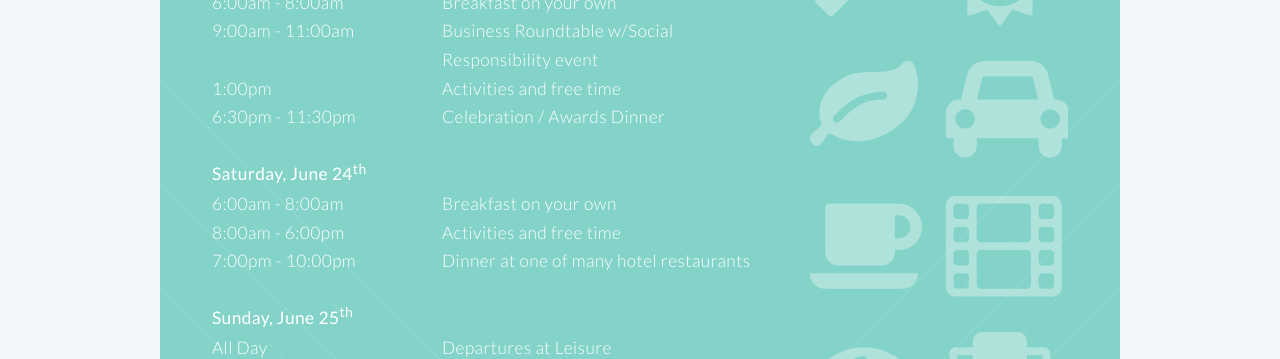
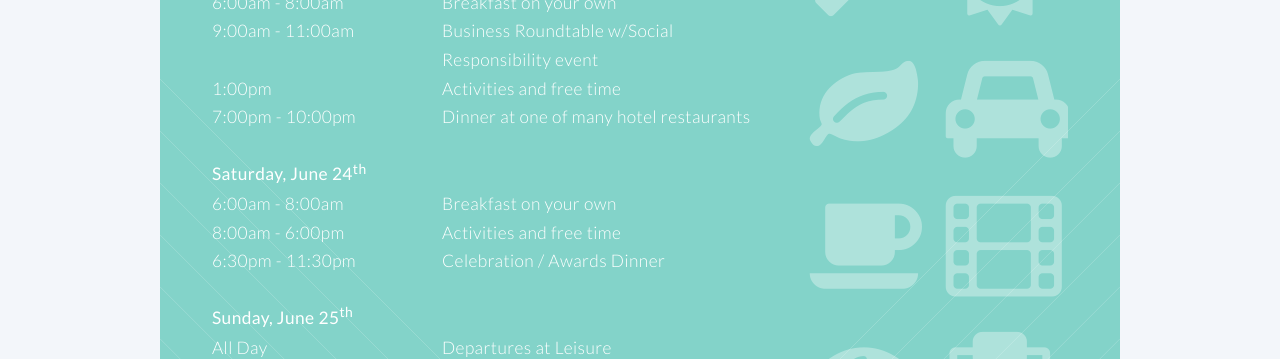
Before and after one commit to rp7c/www_veristor17_strategicconferences_net, a Jekyll site: the page built from index.html, in a window 1280 px wide and 900 px high, scrolled down 1255 px. Shown: the part 154-513 px from the top of the window. Built offline with Jekyll 4.4.1, drawn with Linux system fonts in a browser that asks for light colours; some of the changed lines change nothing that is shown.

Commit message:
agenda update

```diff
--- a/index.html
+++ b/index.html
@@ -58,8 +58,8 @@ layout: landing-page
                         <td>Activities and free time</td>
                     </tr>
                     <tr>
-                        <td>6:30pm - 11:30pm</td>
-                        <td>Celebration / Awards Dinner</td>
+                        <td> 7:00pm - 10:00pm</td>
+                        <td>Dinner at one of many hotel restaurants</td>
                     </tr>
 
                     <tr>
@@ -76,11 +76,10 @@ layout: landing-page
                     <tr>
                         <td> 8:00am - 6:00pm</td>
                         <td>Activities and free time</td>
-
                     </tr>
                     <tr>
-                        <td> 7:00pm - 10:00pm</td>
-                        <td>Dinner at one of many hotel restaurants</td>
+                        <td>6:30pm - 11:30pm</td>
+                        <td>Celebration / Awards Dinner</td>
                     </tr>
 
                     <tr>
```
